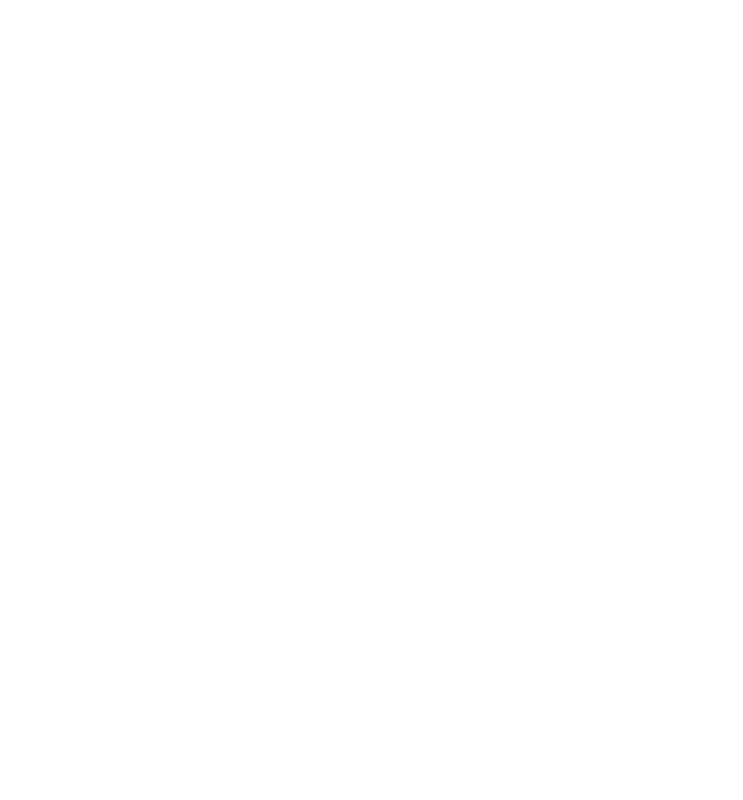
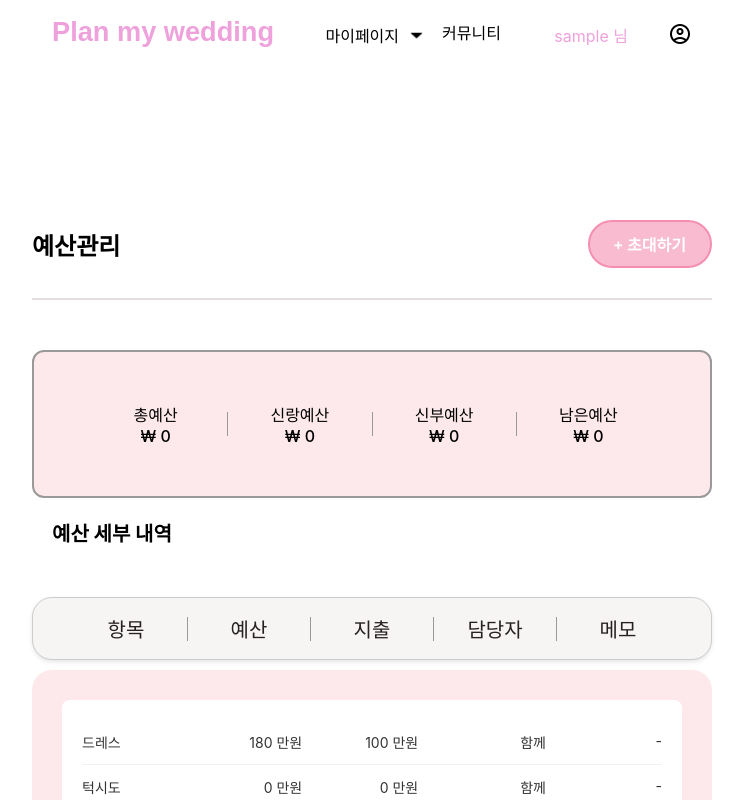
Before and after one commit to yugwangmyeong/PlanMyWedding, a React (Create React App) app in the folder front/: page /moneycontrol in a window 1280 px wide. Before the commit this address had no page. Shown: the top 800 px of the page, without its empty margins (268-1011 px from the left). Built offline with nearby package versions, Linux system fonts and the light colour scheme; sample sign-in values are in the browser's storage.

Commit message:
4/02 유광명

```diff
--- a/front/src/App.css
+++ b/front/src/App.css
@@ -2,16 +2,6 @@
   text-align: center;
 }
 
-.App-logo {
-  height: 40vmin;
-  pointer-events: none;
-}
-
-@media (prefers-reduced-motion: no-preference) {
-  .App-logo {
-    animation: App-logo-spin infinite 20s linear;
-  }
-}
 
 .App-header {
   background-color: #282c34;
@@ -24,15 +14,6 @@
   color: white;
 }
 
-.App-link {
-  color: #61dafb;
+.fix{
+  position:fix;
 }
-
-@keyframes App-logo-spin {
-  from {
-    transform: rotate(0deg);
-  }
-  to {
-    transform: rotate(360deg);
-  }
-}
--- a/front/src/App.js
+++ b/front/src/App.js
@@ -3,7 +3,8 @@
 import { BrowserRouter, Routes, Route, Navigate } from "react-router-dom";
 import Header from "./components/Header";
 import Login from "./components/Login";
-
+import Schedule from "./components/Schedule";
+import Moneycontrol from "./components/Moneycontrol";
 function App() {
   const [token, setToken] = useState(localStorage.getItem("token")); // ✅ 상태 생성
 
@@ -23,13 +24,21 @@
 
           <Route
             path="/header"
-            element={isLoggedIn ? <Header /> : <Navigate to="/" />}
+            element={isLoggedIn ? <div className="fix"><Header /></div> : <Navigate to="/" />}
           />
 
-          {/* <Route
+          { <Route
             path="/schedule"
             element={isLoggedIn ? <Schedule /> : <Navigate to="/" />}
-          /> */}
+          /> }
+
+          { <Route
+            path="/moneycontrol"
+            element={isLoggedIn ? <Moneycontrol /> : <Navigate to="/" />}
+          /> }
+
+
+
         </Routes>
       </div>
     </BrowserRouter>
--- a/front/src/components/Header.jsx
+++ b/front/src/components/Header.jsx
@@ -32,6 +32,10 @@
 
   const username = isLoggedIn ? getUsernameFromToken(token) : null;
 
+
+
+
+
   return (
     <header className="header">
       <div className="logo">Plan my wedding</div>
@@ -48,7 +52,7 @@
             <Link to="/moneycontrol">예산관리</Link>
           </div>
         </div>
-        <Link to="/Community" className="header-margin">
+        <Link to="/Community" className="mypage-container">
           커뮤니티
         </Link>
       </nav>
--- a/front/src/components/Login.jsx
+++ b/front/src/components/Login.jsx
@@ -2,7 +2,7 @@
 import "./styles/login.css";
 import { useNavigate } from "react-router-dom";
 
-const Login = () => {
+const Login = ({ setToken }) => {
   const [email, setEmail] = useState("");
   const [password, setPassword] = useState("");
   const [error, setError] = useState("");
@@ -33,11 +33,11 @@
 
         // ✅ 콘솔에 토큰 출력
         console.log("받은 토큰:", data.token);
-
+        setToken(data.token);
         // ✅ 토큰 저장 (로그인 유지용)
         localStorage.setItem("token", data.token);
-        setToken(data.token);
-        navigate("/header");
+
+        window.location.href = "/header";
       } else {
         // 로그인 실패
         setError("로그인에 실패했습니다. 다시 시도해주세요.");
--- /dev/null
+++ b/front/src/components/Moneycontrol.jsx
@@ -0,0 +1,82 @@
+import React from 'react'
+import Header from './Header'
+import './styles/schedule.css'
+//schedule css스타일이랑 같이사용
+
+const data = [
+  { name: "드레스", budget: 180, spent: 100, manager: "", memo: "" },
+  { name: "턱시도", budget: 0, spent: 0, manager: "함께", memo: "" },
+  { name: "사진", budget: 180, spent: 0, manager: "함께", memo: "" },
+  { name: "Hair & Makeup", budget: 30, spent: 0, manager: "함께", memo: "" },
+  { name: "스킨케어", budget: 30, spent: 0, manager: "함께", memo: "" },
+  { name: "동영상", budget: 60, spent: 0, manager: "함께", memo: "" },
+  { name: "부케", budget: 15, spent: 0, manager: "함께", memo: "" },
+  { name: "헬퍼비", budget: 60, spent: 0, manager: "함께", memo: "" },
+];
+
+const Moneycontrol = () => {
+  return (
+    <div>
+        <Header></Header>
+        <div className="title-wrap">
+            <h1 className='maintitle'>예산관리</h1>
+            <button className="invite-btn">+ 초대하기</button>
+          </div>
+          <hr className="custom-line" />
+          <br></br>
+          <div className="budget-box">
+        <div className="budget-item">
+          <div className="label">총예산</div>
+          <div className="value">₩ 0</div>
+        </div>
+        <div className="divider" />
+        <div className="budget-item">
+          <div className="label">신랑예산</div>
+          <div className="value">₩ 0</div>
+        </div>
+        <div className="divider" />
+        <div className="budget-item">
+          <div className="label">신부예산</div>
+          <div className="value">₩ 0</div>
+        </div>
+        <div className="divider" />
+        <div className="budget-item">
+          <div className="label">남은예산</div>
+          <div className="value">₩ 0</div>
+        </div>
+      </div>
+      <div className=''>
+        <h1 className='maintitle2'>예산 세부 내역</h1>
+      </div>
+        <div className="budget-detail-header">
+        <div className="detail-item">항목</div>
+        <div className="divider" />
+        <div className="detail-item">예산</div>
+        <div className="divider" />
+        <div className="detail-item">지출</div>
+        <div className="divider" />
+        <div className="detail-item">담당자</div>
+        <div className="divider" />
+        <div className="detail-item">메모</div>
+      </div>
+      <div className="budget-detail-wrapper">
+    <div className="budget-list">
+          {data.map((item, idx) => (
+            <div className="budget-row" key={idx}>
+              <div className="budget-col">{item.name}</div>
+              <div className="budget-col">{item.budget} 만원&nbsp;&nbsp;&nbsp;</div>
+              <div className="budget-col">{item.spent} 만원&nbsp;&nbsp;&nbsp;</div>
+              <div className="budget-col">{item.manager || "함께"}</div>
+              <div className="budget-col">{item.memo || "-"}</div>
+            </div>
+          ))}
+          <div className="add-item-row">+ 새항목추가</div>
+        </div>
+    </div>
+
+
+    </div>
+  )
+}
+
+export default Moneycontrol
--- /dev/null
+++ b/front/src/components/Schedule.jsx
@@ -0,0 +1,22 @@
+import React from 'react'
+import Header from './Header'
+import "./styles/schedule.css";
+//Moneycontrol css랑 같이사용
+const Schedule = () => {
+  return (
+    <div>
+      <Header />
+
+      <div className="title-wrap">
+        <h1 className="maintitle">일정관리</h1>
+        <button className="invite-btn">+ 초대하기</button>
+      </div>
+
+      <hr className="custom-line" />
+    </div>
+
+  )
+}
+
+
+export default Schedule
--- a/front/src/components/styles/Header.css
+++ b/front/src/components/styles/Header.css
@@ -1,26 +1,16 @@
 @import url('https://fonts.googleapis.com/css2?family=Material+Symbols+Outlined');
-
-
-
-.container {
-    width: 1200px; /* 고정된 너비 */
-    max-width: 100%; /* 화면이 너무 작으면 줄어들도록 설정 */
-    margin: 0 auto; /* 가운데 정렬 */
-    flex-direction: column;
-    display:flex;
-
-  }
-
 
 .header {
     display: flex;
     justify-content: space-between;
     align-items: center;
     background: white;
-    padding: 10px;
+    padding: 20px;
     color: #EFA1DC;
-    margin-bottom:-10px;
 
+    margin-left:300px;
+    margin-right:300px;
+    height:30px;
 }
 
 .logo {
@@ -29,7 +19,7 @@
     font-family: "Nanum Gothic", sans-serif;
     font-style: normal;
     margin-top:-7px;
-    margin-left:50px;
+    text-align: left;
 }
 
 .material-symbols-outlined {
@@ -53,30 +43,20 @@
 }
 .nav-links {
     display: flex;
-    gap: 20px; /* 링크 사이 간격을 20px로 설정 */
-    margin-left: -30px;
-
 }
 .nav-links2 {
     display: flex;
     gap: 20px; /* 링크 사이 간격을 20px로 설정 */
-    margin-left: 5px;
-
 }
 nav a {
     color: black;
     text-decoration: none;
     margin-left: 10px;
 }
-.header-margin{
-  display: flex;  /* 가로 정렬을 위해 flex 사용 */
-  align-items: center;  /* 세로 중앙 정렬 */
-  justify-content: center; /* (필요 시) 가로 중앙 정렬 */
-  margin-top: 9px;  /* 기존 margin 제거 */
-  height: 100%; /* 부모 요소의 높이를 따라가도록 설정 */
+.nickname{
+  padding:10px;
 
 }
-
 
 .login-link {
     margin-left: 380px;
@@ -99,10 +79,14 @@
   'opsz' 24
 }
 
-.mypage-container {
-  position: relative;
+a.mypage-container{
+  height: 37px;
   display: inline-block;
+  padding: 0;         /* 가로만 주기 */
+  line-height: 37px;      /* 세로 정렬용 */
+  vertical-align: middle; /* 세로 정렬 */
 }
+
 
 /* 마이페이지 버튼 */
 .mypage-btn {
--- /dev/null
+++ b/front/src/components/styles/schedule.css
@@ -0,0 +1,157 @@
+
+
+.page-container {
+  margin-left: 300px;
+  margin-right: 300px;
+}
+
+
+/* 헤더 및 공통 컨테이너 */
+.title-wrap {
+  position: relative;
+  display: flex;
+  align-items: center;
+  justify-content: space-between;
+  margin: 150px 300px 30px 300px; /* 좌우 300px 고정 */
+}
+
+/* 타이틀 */
+.maintitle {
+  font-size: 24px;
+  font-weight: bold;
+  margin: 0;
+}
+
+/* 초대 버튼 */
+.invite-btn {
+  padding: 10px 24px;
+  font-family: "Segoe UI", sans-serif;
+  font-size: 16px;
+  font-weight: bold;
+  outline: none;
+  background: #f8bbd0;
+  border: 2px solid #f48fb1;
+  color: #ffffff;
+  border-radius: 30px;
+  cursor: pointer;
+  transition: all 0.3s ease;
+}
+
+.invite-btn:hover {
+  background: #ffffff;
+  color: #f06292;
+  border-color: #f06292;
+  transform: scale(1.03);
+}
+
+/* 구분선 */
+.custom-line {
+  border: none;
+  border-top: 2px solid #e4dede;
+  margin: 0 300px 30px 300px; /* 좌우 300px */
+}
+
+/* 예산 박스 */
+.budget-box {
+  display: flex;
+  justify-content: space-evenly;
+  align-items: center;
+  background-color: #fde9ec;
+  border: 2px solid #999;
+  border-radius: 12px;
+  padding: 50px;
+  margin: 0 300px; /* 좌우 300px */
+}
+
+.budget-item {
+  flex: 1;
+  text-align: center;
+  font-weight: 500;
+}
+
+.divider {
+  width: 1px;
+  height: 40px;
+  background-color: #333;
+}
+
+/*
+  예산세부내역
+*/
+.maintitle2{
+  text-align:left;
+  font-size: 20px;
+  padding: 20px;
+  margin: 0 300px; /* 좌우 300px */
+
+}
+
+.budget-detail-header {
+  display: flex;
+  justify-content: space-between;
+  align-items: center;
+  background: #f7f4f4;
+  border: 1px solid #ccc;
+  border-radius: 20px;
+  box-shadow: 0 2px 4px rgba(0, 0, 0, 0.1);
+  padding: 16px 32px;
+  margin: 30px 300px 10px 300px;
+}
+
+.detail-item {
+  flex: 1;
+  text-align: center;
+  font-weight: 500;
+  font-size: 20px;
+  color: #272020;
+}
+
+.divider {
+  width: 1px;
+  height: 24px;
+  background-color: #999;
+}
+
+
+
+.budget-detail-wrapper {
+  background-color: #fde9ec;
+  padding: 30px 30px;
+  margin-left:300px;
+  margin-right:300px;
+  border-radius: 20px;
+}
+
+.budget-list {
+  background-color: white;
+  border-radius: 8px;
+  overflow: hidden;
+  padding: 20px;
+}
+
+.budget-row {
+  display: flex;
+  justify-content: space-between;
+  padding: 12px 0;
+  border-bottom: 1px solid #f0f0f0;
+  font-size: 14px;
+  color: #333;
+
+}
+
+.budget-col {
+  flex: 1;
+  text-align: right;
+}
+
+.budget-col:first-child {
+  text-align: left;
+  font-weight: 500;
+}
+
+.add-item-row {
+  margin-top: 20px;
+  font-size: 14px;
+  color: #999;
+  cursor: pointer;
+}
```
Also changed, not shown: front/src/components/styles/login.css (line endings or trailing spaces).
